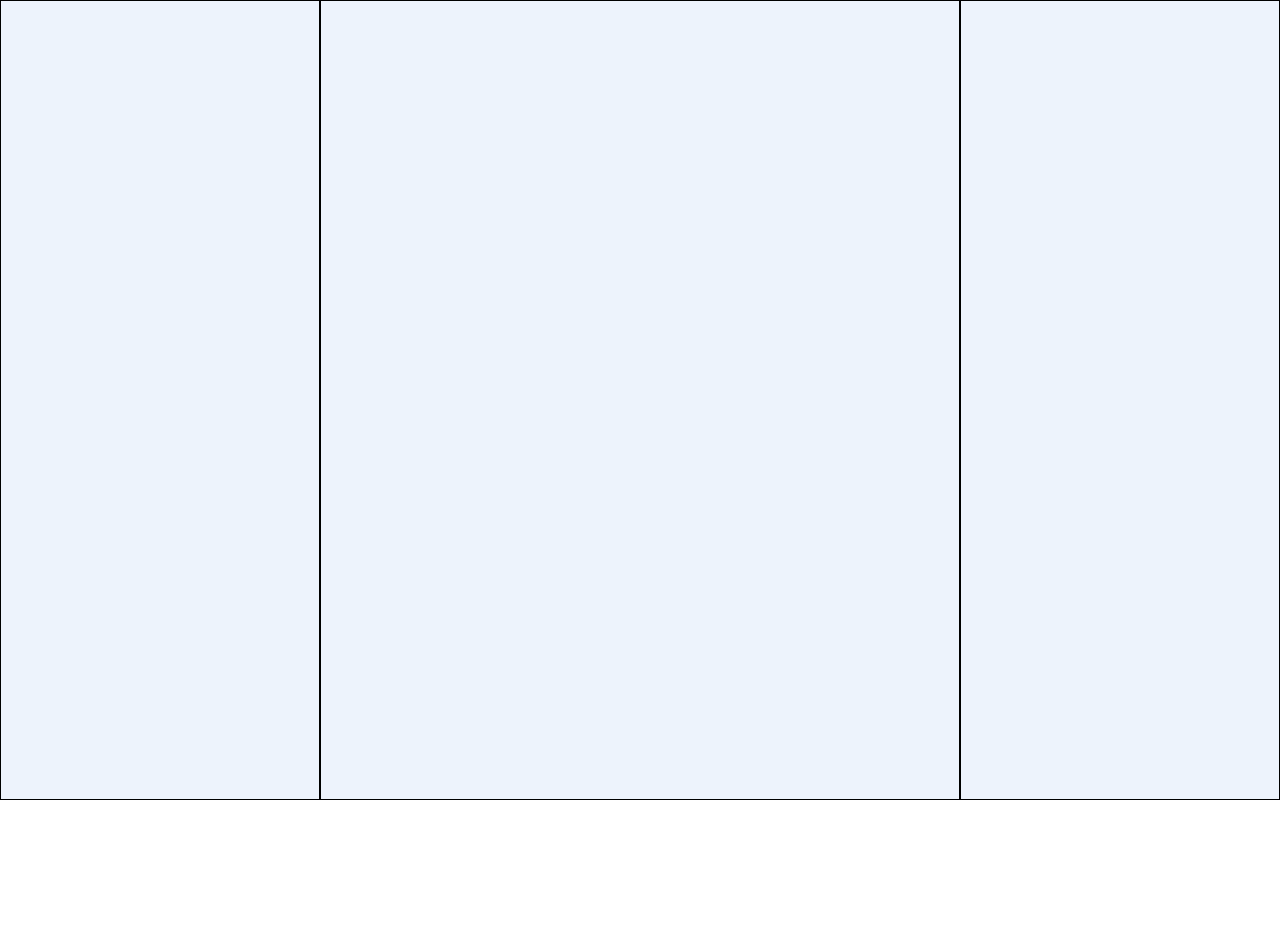
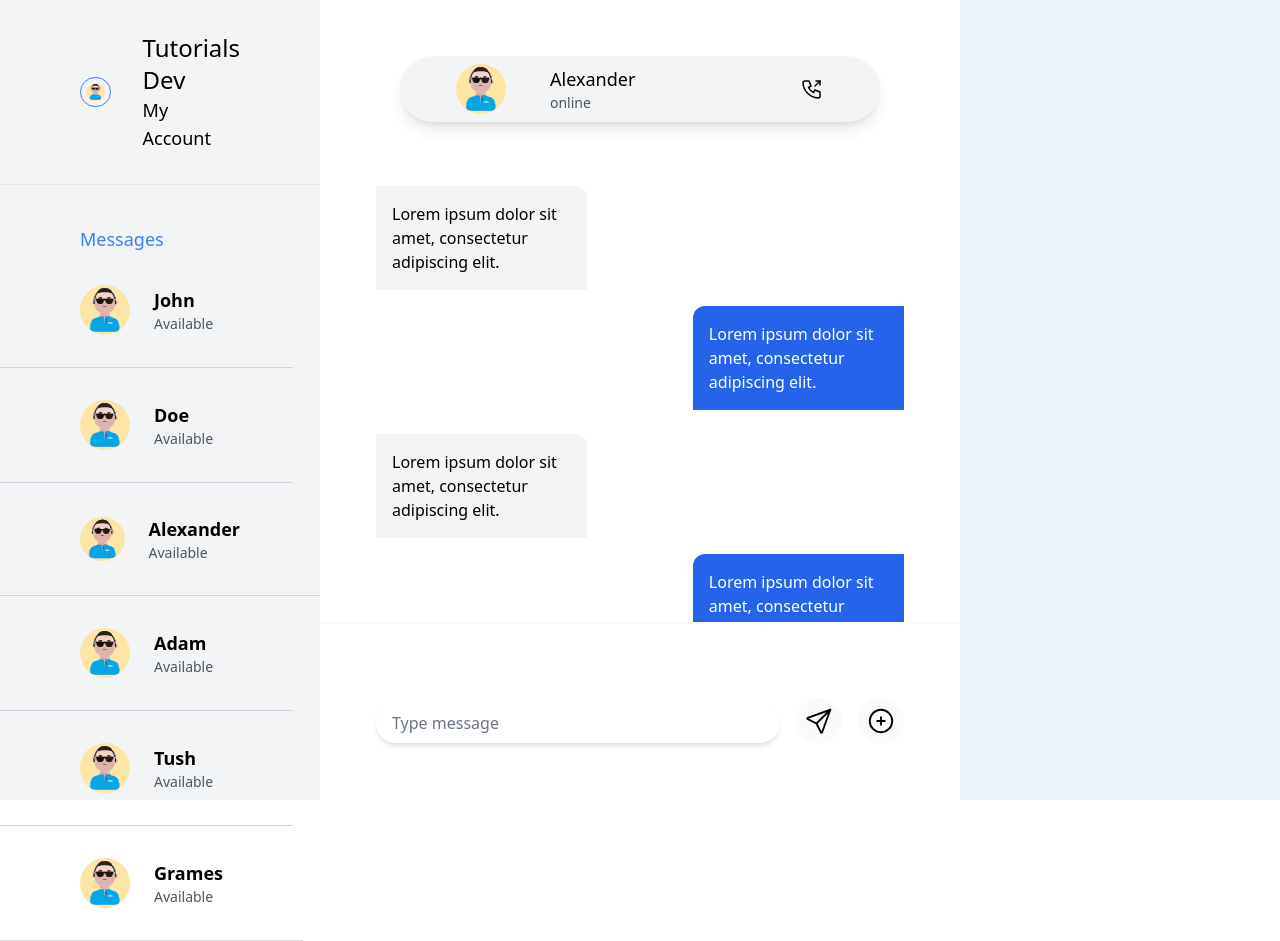
Before and after one commit to havengrim/Chat-App, a React (Create React App) app in the folder client/: page / in a window 1280 px wide. Before the commit the page ends 800 px from the top, so only its background shows below. Built offline with nearby package versions, Linux system fonts and the light colour scheme.

Commit message:
dashboard

```diff
--- a/client/src/components/input/Input.js
+++ b/client/src/components/input/Input.js
@@ -1,22 +1,30 @@
-import React from 'react'
+import React from 'react';
 
 const Input = ({
     label = "",
     name = "",
-    type ="",
+    type = "",
     className = "",
+    inputClassName = "",
     isRequired = true,
     placeholder = "",
     value = "",
-    onChange = () =>{},
+    onChange = () => {},
 }) => {
   return (
-    <div class="w-full mt-4">
-    <label for={name}>{label}</label>
-    <input className={
-      "block w-full px-4 py-2 mt-2 text-gray-700 placeholder-gray-500 bg-white border rounded-lg dark:bg-gray-800 dark:border-gray-600 dark:placeholder-gray-400 focus:border-blue-400 dark:focus:border-blue-300 focus:ring-opacity-40 focus:outline-none focus:ring focus:ring-blue-300 ${className}"} placeholder={placeholder} aria-label="Full Name" required={isRequired} type={type} value={value} onChange={onChange}/>
+    <div className={`w-full mt-4 ${className}`}>
+      <label htmlFor={name}>{label}</label>
+      <input
+        className={`block w-full px-4 py-2 mt-2 text-gray-700 placeholder-gray-500 bg-white border dark:bg-gray-800 dark:border-gray-600 dark:placeholder-gray-400 focus:border-blue-400 dark:focus:border-blue-300 focus:ring-opacity-40 focus:outline-none focus:ring focus:ring-blue-300 ${inputClassName}`}
+        placeholder={placeholder}
+        aria-label="Full Name"
+        required={isRequired}
+        type={type}
+        value={value}
+        onChange={onChange}
+      />
     </div>
-  )
-}
+  );
+};
 
-export default Input
+export default Input;
--- a/client/src/modules/Dashboard/Dashboard.js
+++ b/client/src/modules/Dashboard/Dashboard.js
@@ -1,13 +1,132 @@
-import React from 'react'
+import React from 'react';
+import Avatar from '../../assets/avatar.svg';
+import Input from '../../components/input/Input';
 
 const Dashboard = () => {
+  const contacts = [
+    {
+      name: 'John',
+      status: 'Available',
+      img: Avatar
+    },
+    {
+      name: 'Doe',
+      status: 'Available',
+      img: Avatar
+    },
+    {
+      name: 'Alexander',
+      status: 'Available',
+      img: Avatar
+    },
+    {
+      name: 'Adam',
+      status: 'Available',
+      img: Avatar
+    },
+    {
+      name: 'Tush',
+      status: 'Available',
+      img: Avatar
+    },
+    {
+      name: 'Grames',
+      status: 'Available',
+      img: Avatar
+    },
+  ];
+
   return (
     <div className='w-screen flex'>
-        <div className='w-[25%] border  border-black  h-screen bg-secondary '></div>
-        <div className='w-[50%] border  border-black  h-screen'></div>
-        <div className='w-[25%] border  border-black h-screen'></div>
+      <div className='w-[25%]  h-screen bg-gray-100'>
+        <div className='flex  items-center my-8 mx-20'>
+          <div className='border border-blue-500 p-[5px] rounded-full'>
+            <img src={Avatar} width={50} height={50} className=' rounded-full' />
+          </div>
+          <div className='ml-8'>
+            <h3 className='text-2xl'>Tutorials Dev</h3>
+            <p className='text-lg font-light'>My Account</p>
+          </div>
+        </div>
+        <hr></hr>
+        <div className='mt-10'>
+          <div className='text-blue-500 text-lg px-20'>Messages</div>
+          <div>
+            {contacts.map(({ name, status, img }) => (
+              <div className='cursor-pointer flex items-center' key={name}>
+                <div className='flex items-center py-8 border-b border-b-gray-300 px-20'>
+                  <div><img src={img} width={50} height={50} className=' rounded-full' /></div>
+                  <div className='ml-6'>
+                    <h3 className='text-lg font-semibold'>{name}</h3>
+                    <p className='text-sm font-light text-gray-600'>{status}</p>
+                  </div>
+                </div>
+              </div>
+            ))}
+          </div>
+        </div>
+      </div>
+      <div className='w-[50%]  h-screen bg-white flex flex-col items-center'>
+        <div className='w-[75%] bg-gray-100 h-[80px] my-14 rounded-full flex items-center px-14 gap-5 mb-2 shadow-lg'>
+          <div><img src={Avatar} width={50} height={50} className='rounded-full' /></div>
+          <div className='ml-6 mr-auto'>
+            <h3 className='text-lg'>Alexander</h3>
+            <p className='text-sm font-light text-gray-600'>online</p>
+          </div>
+          <div className='cursor-pointer'>
+            <svg xmlns="http://www.w3.org/2000/svg" className="icon icon-tabler icon-tabler-phone-outgoing" width="24" height="24" viewBox="0 0 24 24" strokeWidth="1.5" stroke="#000000" fill="none" strokeLinecap="round" strokeLinejoin="round">
+              <path stroke="none" d="M0 0h24v24H0z" fill="none" />
+              <path d="M5 4h4l2 5l-2.5 1.5a11 11 0 0 0 5 5l1.5 -2.5l5 2v4a2 2 0 0 1 -2 2a16 16 0 0 1 -15 -15a2 2 0 0 1 2 -2" />
+              <path d="M15 9l5 -5" />
+              <path d="M16 4l4 0l0 4" />
+            </svg>
+          </div>
+        </div>
+        <div className='h-[75%] w-full overflow-y-auto shadow-sm'>
+          <div className='h-[1000px] p-14'>
+            <div className='max-w-[40%] bg-gray-100 rounded-bg-lg rounded-tr-xl p-4 mb-4'>
+            Lorem ipsum dolor sit amet, consectetur adipiscing elit.
+            </div>
+            <div className='max-w-[40%] bg-blue-600 rounded-bg-lg rounded-tl-xl ml-auto text-white p-4 mb-6'>
+            Lorem ipsum dolor sit amet, consectetur adipiscing elit.
+            </div>
+            <div className='max-w-[40%] bg-gray-100 rounded-bg-lg rounded-tr-xl p-4 mb-4'>
+            Lorem ipsum dolor sit amet, consectetur adipiscing elit.
+            </div>
+            <div className='max-w-[40%] bg-blue-600 rounded-bg-lg rounded-tl-xl ml-auto text-white p-4 mb-6'>
+            Lorem ipsum dolor sit amet, consectetur adipiscing elit.
+            </div>
+            <div className='max-w-[40%] bg-gray-100 rounded-bg-lg rounded-tr-xl p-4 mb-4'>
+            Lorem ipsum dolor sit amet, consectetur adipiscing elit.
+            </div>
+            <div className='max-w-[40%] bg-blue-600 rounded-bg-lg rounded-tl-xl ml-auto text-white p-4 mb-6'>
+            Lorem ipsum dolor sit amet, consectetur adipiscing elit.
+            </div>
+          </div>
+        </div>
+        <div className='p-14 w-full flex items-center justify-center'>
+        <Input placeholder="Type message" inputClassName='p-4 border-0 shadow-md bg-gray-100 focus:ring-0 focus:border-0 outline-none rounded-full'/>
+        <div className='ml-4 p-2 cursor-pointer bg-gray-50 rounded-full mt-5'>
+        <svg xmlns="http://www.w3.org/2000/svg" class="icon icon-tabler icon-tabler-send" width="30" height="30" viewBox="0 0 24 24" stroke-width="1.5" stroke="#000000" fill="none" stroke-linecap="round" stroke-linejoin="round">
+          <path stroke="none" d="M0 0h24v24H0z" fill="none"/>
+          <path d="M10 14l11 -11" />
+          <path d="M21 3l-6.5 18a.55 .55 0 0 1 -1 0l-3.5 -7l-7 -3.5a.55 .55 0 0 1 0 -1l18 -6.5" />
+        </svg>
+        </div>
+        <div className='ml-4 p-2 cursor-pointer bg-gray-50 rounded-full mt-5'>
+        <svg xmlns="http://www.w3.org/2000/svg" class="icon icon-tabler icon-tabler-circle-plus" width="30" height="30" viewBox="0 0 24 24" stroke-width="1.5" stroke="#000000" fill="none" stroke-linecap="round" stroke-linejoin="round">
+          <path stroke="none" d="M0 0h24v24H0z" fill="none"/>
+          <path d="M3 12a9 9 0 1 0 18 0a9 9 0 0 0 -18 0" />
+          <path d="M9 12h6" />
+          <path d="M12 9v6" />
+        </svg>
+        </div>
+      </div>
+      </div>
+
+      <div className='w-[25%]  h-screen'></div>
     </div>
-  )
-}
+  );
+};
 
-export default Dashboard
+export default Dashboard;
--- a/client/src/modules/Form/index.js
+++ b/client/src/modules/Form/index.js
@@ -23,9 +23,9 @@ const Form = ({
       <p className="mt-1 text-center text-gray-500 dark:text-gray-400">{isSignInPage ? 'Sign in to get explored' : 'Sign up to get started'}</p>
 
       <form onSubmit={() => console.log('Submitted')}>
-        { !isSignInPage && <Input type="text" label="Full Name" name="name" placeholder="Enter your full name" value={data.fullName} onChange={(e) => setData({...data, fullName: e.target.value})}/>}
-        <Input type="email" label="Email" name="email" placeholder="Enter your email" value={data.email}  onChange={(e) => setData({...data, email: e.target.value})}/>
-        <Input type="password" label="Password" name="password" placeholder="Enter your password" value={data.password}  onChange={(e) => setData({...data, password: e.target.value})}/>
+        { !isSignInPage && <Input type="text" label="Full Name" name="name" placeholder="Enter your full name" inputClassName="rounded-lg" value={data.fullName} onChange={(e) => setData({...data, fullName: e.target.value})}/>}
+        <Input type="email" label="Email" name="email" placeholder="Enter your email" inputClassName="rounded-lg" value={data.email}  onChange={(e) => setData({...data, email: e.target.value})}/>
+        <Input type="password" label="Password" name="password" placeholder="Enter your password" inputClassName="rounded-lg" value={data.password}  onChange={(e) => setData({...data, password: e.target.value})}/>
         <div className="flex items-center justify-between mt-4">
           <a href="#" className="text-sm text-gray-600 dark:text-gray-200 hover:text-gray-500">Forgot Password?</a>
 
--- a/client/tailwind.config.js
+++ b/client/tailwind.config.js
@@ -4,7 +4,11 @@ module.exports = {
     "./src/**/*.{js,jsx,ts,tsx}",
   ],
   theme: {
-
+    // colors: {
+    //   "primary" : "#1476ff",
+    //   "secondary": "#f3f5ff",
+    //   "light": "#f9faff",
+    // },
     extend: {},
   },
   plugins: [],
```
Also changed, not shown: client/src/assets/avatar.svg (added).
